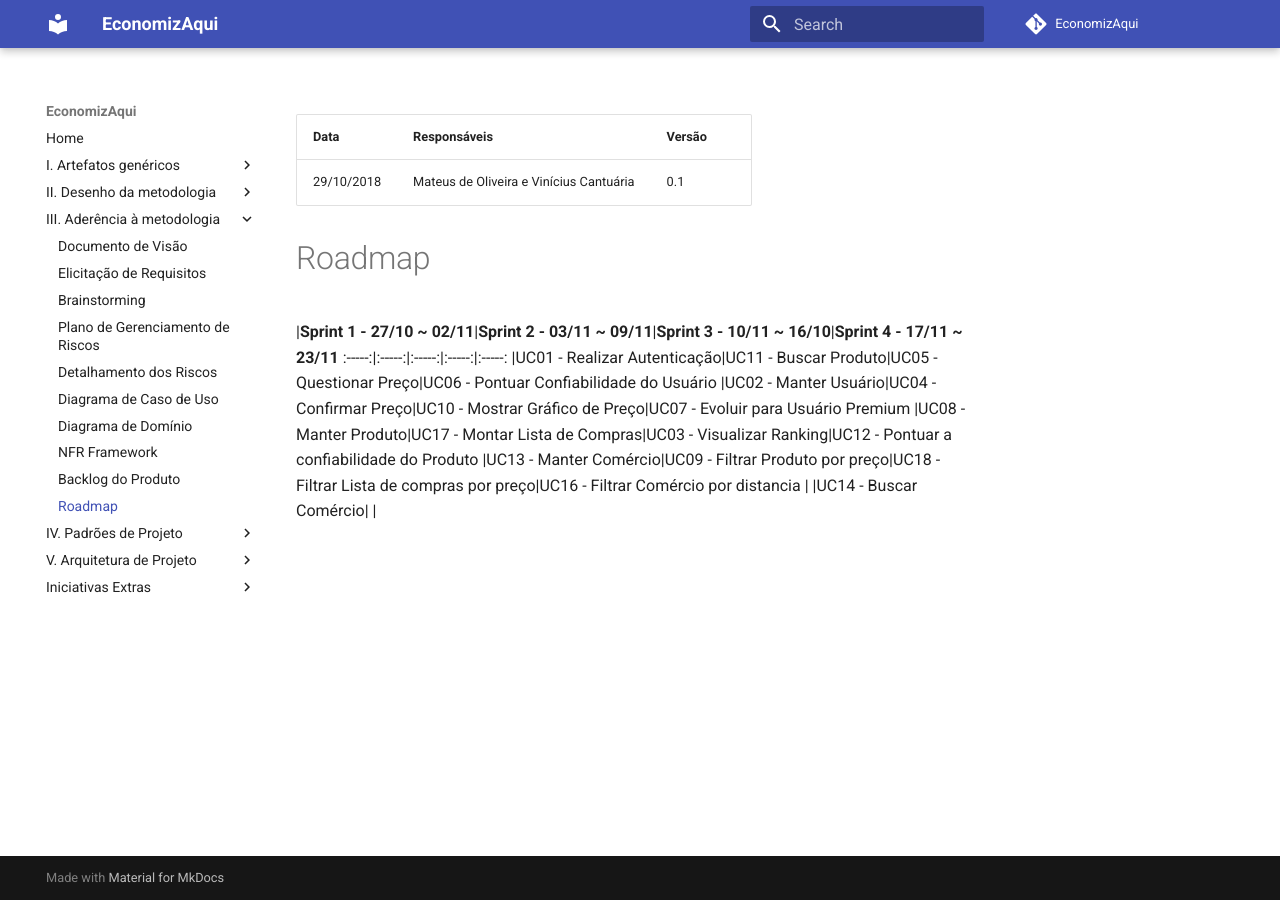
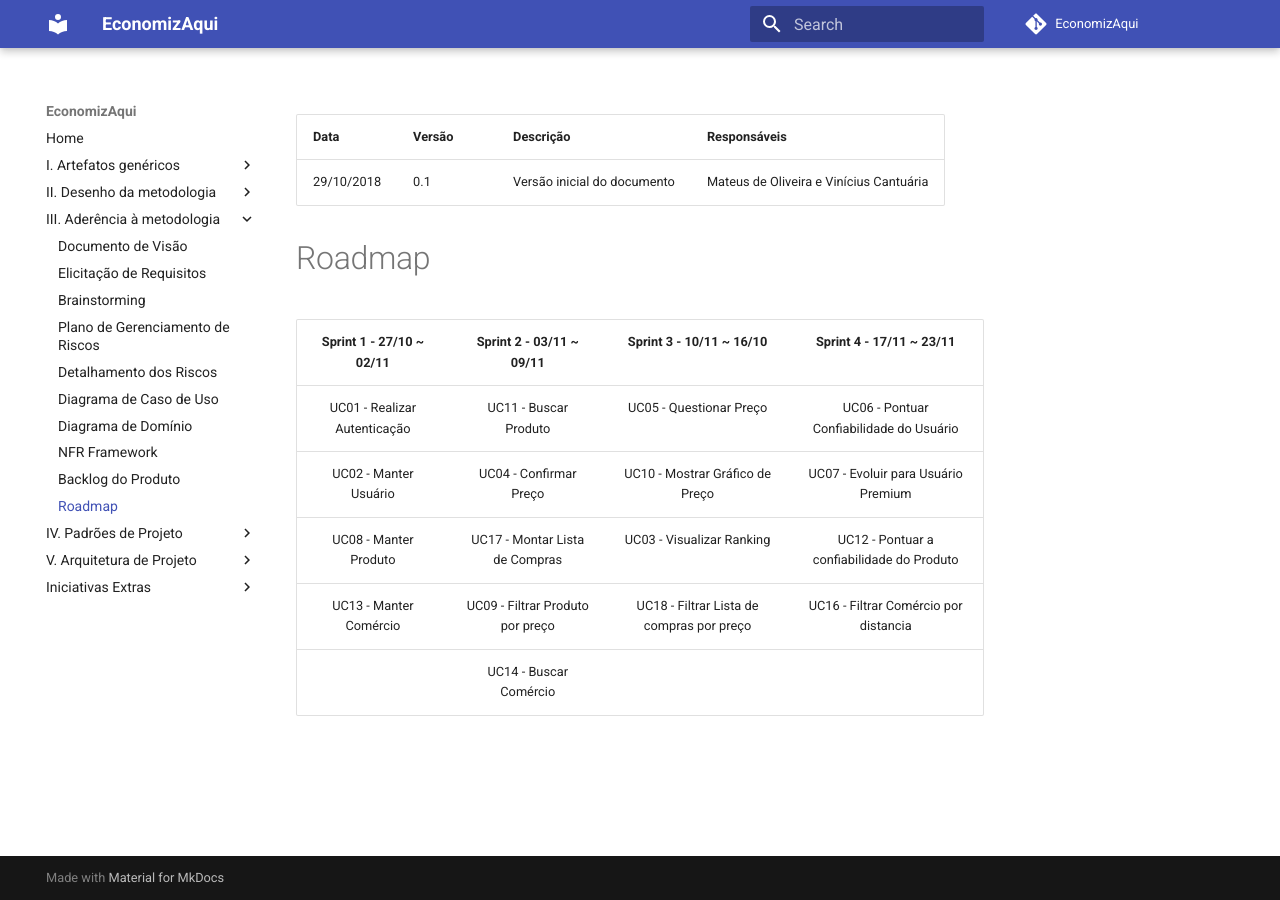
Before and after one commit to EconomizAqui/EconomizAqui, an MkDocs documentation site: the page built from docs/Requisitos/Modelagem/Ágil/Roadmap.md, in a window 1280 px wide. Built offline with MkDocs 1.6.1 and Material for MkDocs 9.7.7, drawn with Linux system fonts in a browser that asks for light colours; comment, search, counter and statistics services are not loaded; old or Windows-style settings are respelled for this version of MkDocs.

Commit message:
Organize roadmap document

```diff
--- a/docs/Requisitos/Modelagem/Ágil/Roadmap.md
+++ b/docs/Requisitos/Modelagem/Ágil/Roadmap.md
@@ -1,13 +1,13 @@
-Data|Responsáveis| Versão
---|--|--
-29/10/2018 | Mateus de Oliveira e Vinícius Cantuária | 0.1
+Data | Versão | Descrição | Responsáveis
+-- | -- | -- | --
+29/10/2018 | 0.1 | Versão inicial do documento | Mateus de Oliveira e Vinícius Cantuária
 
 # Roadmap
 
-|**Sprint 1 -             27/10 ~ 02/11**|**Sprint 2 -             03/11 ~ 09/11**|**Sprint 3 -             10/11 ~ 16/10**|**Sprint 4 -             17/11 ~ 23/11**
-:-----:|:-----:|:-----:|:-----:|:-----:
-|UC01 - Realizar Autenticação|UC11 - Buscar Produto|UC05 - Questionar Preço|UC06 - Pontuar Confiabilidade do Usuário
-|UC02 - Manter Usuário|UC04 - Confirmar Preço|UC10 - Mostrar Gráfico de Preço|UC07 - Evoluir para Usuário Premium
-|UC08 - Manter Produto|UC17 - Montar Lista de Compras|UC03 - Visualizar Ranking|UC12 - Pontuar a confiabilidade do Produto
-|UC13 - Manter Comércio|UC09 - Filtrar Produto por preço|UC18 - Filtrar Lista de compras por preço|UC16 - Filtrar Comércio por distancia
-| |UC14 - Buscar Comércio| |
+|**Sprint 1 -             27/10 ~ 02/11** | **Sprint 2 -             03/11 ~ 09/11** | **Sprint 3 -             10/11 ~ 16/10** | **Sprint 4 -             17/11 ~ 23/11** |
+| :-----: | :-----: | :-----: | :-----: |
+| UC01 - Realizar Autenticação | UC11 - Buscar Produto | UC05 - Questionar Preço | UC06 - Pontuar Confiabilidade do Usuário |
+| UC02 - Manter Usuário | UC04 - Confirmar Preço | UC10 - Mostrar Gráfico de Preço | UC07 - Evoluir para Usuário Premium |
+| UC08 - Manter Produto | UC17 - Montar Lista de Compras | UC03 - Visualizar Ranking | UC12 - Pontuar a confiabilidade do Produto |
+| UC13 - Manter Comércio | UC09 - Filtrar Produto por preço | UC18 - Filtrar Lista de compras por preço | UC16 - Filtrar Comércio por distancia |
+|  |UC14 - Buscar Comércio|  |  |
```
